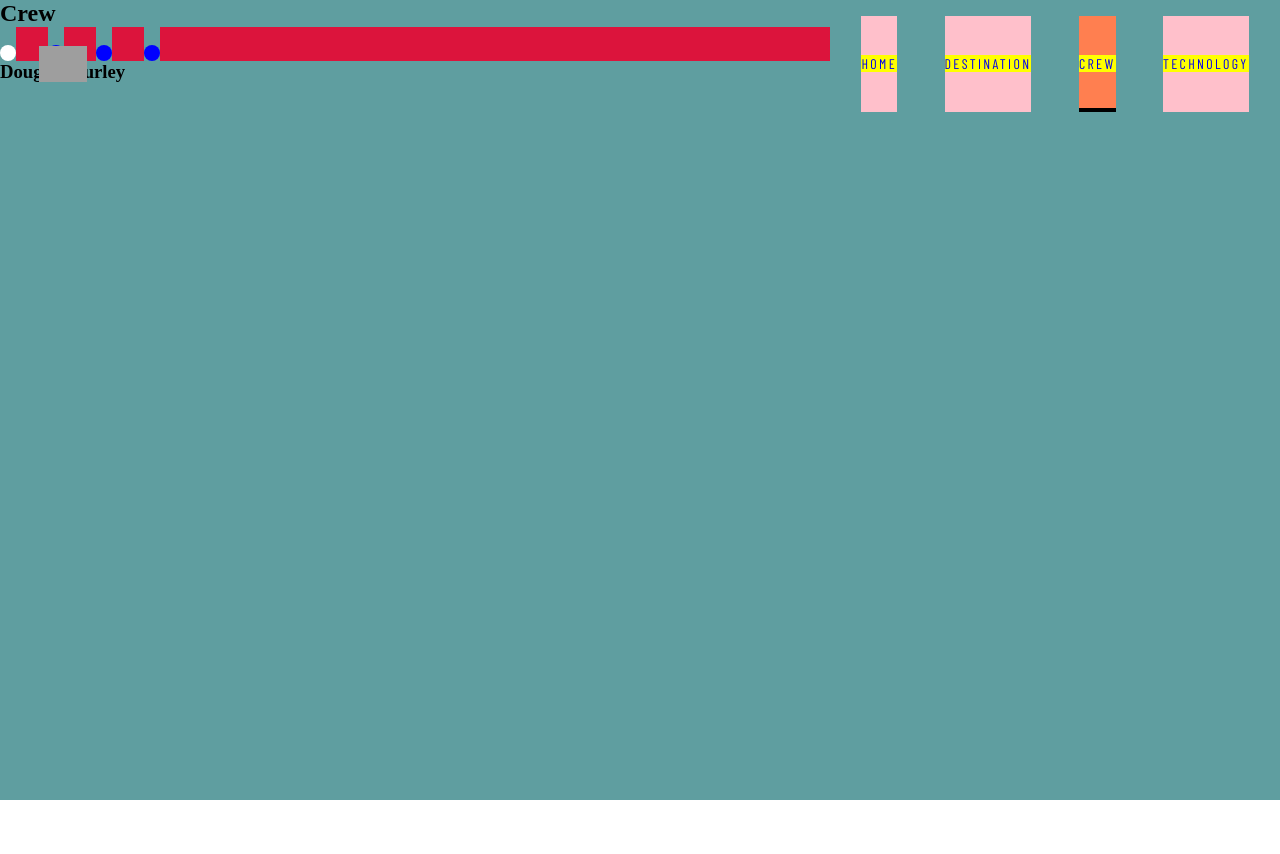
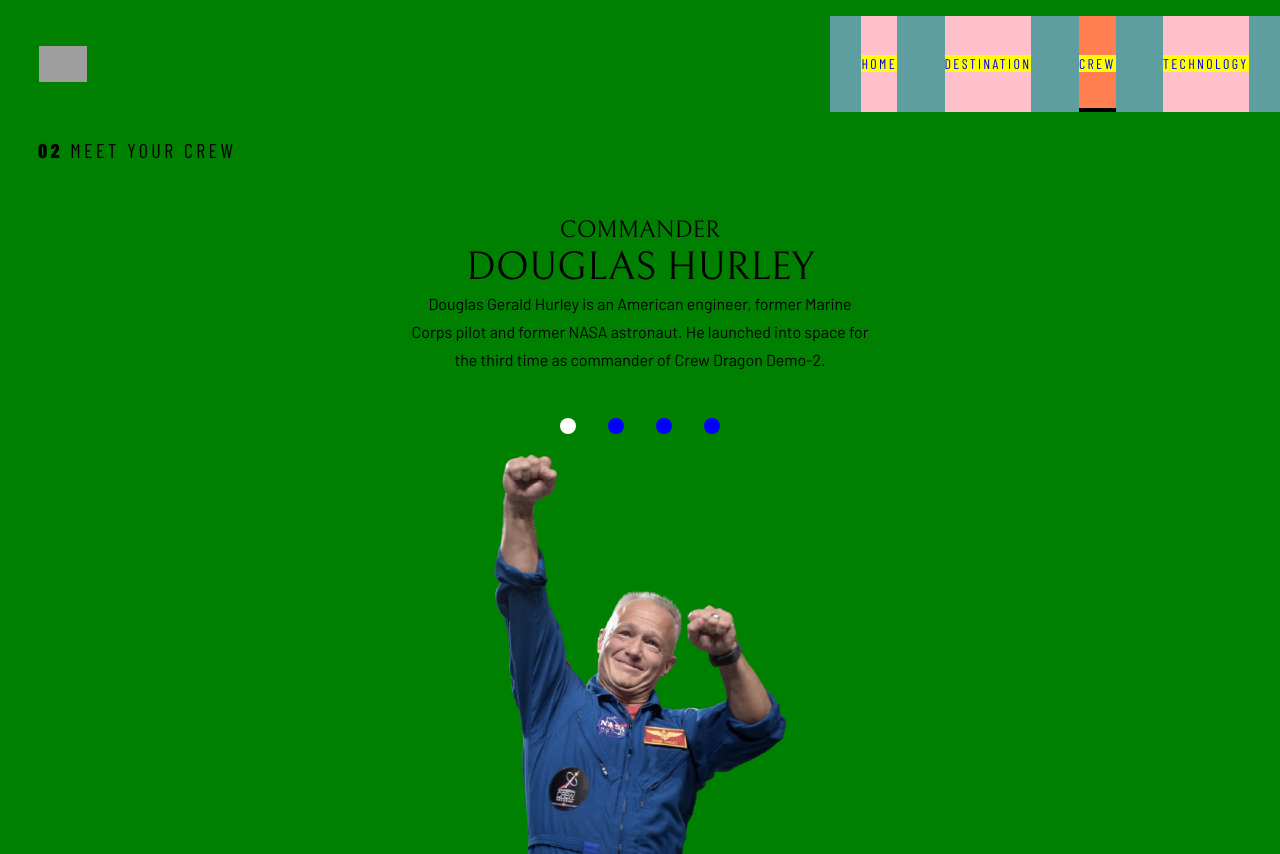
Before and after one commit to KorneyChervonenko/space-tourism, a React (Vite) app: page /crew/douglas-hurley in a window 1280 px wide. Before the commit the page ends 800 px from the top, so only its background shows below. Built offline with nearby package versions, Linux system fonts and the light colour scheme; grey boxes are pictures that could not be loaded.

Commit message:
Crew draft

```diff
--- a/src/App.jsx
+++ b/src/App.jsx
@@ -52,22 +52,13 @@
 			<BrowserRouter>
 				<PageNav />
 				<Routes>
-					<Route index element={<Navigate replace to="destination" />} />
+					<Route index element={<Navigate replace to="crew" />} />
 					<Route path="home" element={<Home />} />
 					<Route path="destination" element={<Destination planets={planets} />}>
-						<Route index element={<Navigate replace to={planets.at(1).url} />} />
+						<Route index element={<Navigate replace to={planets.at(0).url} />} />
 						{planets.map((p) => (
 							<Route key={p.url} path={p.url} element={<Planet planet={p} />} />
 						))}
-
-						{/* {!isLoading && (
-							<>
-								<Route index element={<Navigate replace to={planets.at(0).url} />} />
-								{planets.map((p) => (
-									<Route key={p.url} path={p.url} element={<Planet planet={p} />} />
-								))}
-							</>
-						)} */}
 					</Route>
 					<Route path="crew" element={<Crew members={members} />}>
 						<Route index element={<Navigate replace to={members.at(0).url} />} />
--- a/src/components/Member/Member.jsx
+++ b/src/components/Member/Member.jsx
@@ -1,13 +1,31 @@
+import styles from './Member.module.scss';
+
 import PropTypes from 'prop-types';
-
 Member.propTypes = {
 	member: PropTypes.object,
 };
 
 export default function Member({ member }) {
+	const imagePath = '../src/assets/crew/';
+	const pngFileName = member.images.png.split('/').at(-1);
+	const webpFileName = member.images.webp.split('/').at(-1);
+	const imgPng = imagePath + pngFileName;
+	const imgWebp = imagePath + webpFileName;
+
 	return (
-		<section>
-			<h3>{member.name}</h3>
+		<section className={styles.member}>
+			<picture className={styles.memberImage}>
+				<source srcSet={imgWebp} type="image/webp" />
+				<img src={imgPng} alt={member.name} />
+			</picture>
+			<hr className={styles.horizontalLine} />
+
+			<h3 className={styles.memberHeading}>
+				<div className={styles.memberRole}>{member.role.toUpperCase()}</div>
+				<div className={styles.memberName}>{member.name.toUpperCase()}</div>
+			</h3>
+
+			<div className={styles.memberBio}>{member.bio}</div>
 		</section>
 	);
 }
--- /dev/null
+++ b/src/components/Member/Member.module.scss
@@ -0,0 +1,206 @@
+@use '../../styles/reset';
+@use '../../styles/helpers';
+@use '../../styles/vars' as *;
+
+.member {
+	background-color: green;
+
+	@extend .full-space;
+	// inline-size: 100%;
+	// min-block-size: 90vh;
+	// block-size: 100%;
+
+	// mobile
+	@media screen and (width < $tablet-width) {
+		--img-height: 13.9375rem;
+		--member-role-fs: var(--fs-16);
+		--member-name-fs: var(--fs-24);
+
+		--bio-fs: var(--fs-15);
+		--bio-line-height: 1.5625rem;
+		--bio-width: 20.4375rem;
+
+		display: flex;
+		flex-direction: column;
+		align-items: center;
+		// justify-content: space-evenly;
+	}
+
+	// tablet
+	@media screen and ($tablet-width <= width < $desktop-width) {
+		// --img-height: 33.25rem;
+		--img-height: 50vh;
+		--member-role-fs: var(--fs-24);
+		--member-name-fs: var(--fs-40);
+
+		--bio-fs: var(--fs-16);
+		--bio-line-height: 1.75;
+		--bio-width: 28.625rem;
+
+		display: flex;
+		flex-direction: column;
+		align-items: center;
+		// justify-content: space-evenly;
+		justify-content: flex-start;
+		// padding-block-end: 2rem;
+	}
+
+	// desktop
+	@media screen and (width >= $desktop-width) {
+		// --img-height: 27.8125rem;
+		--img-height: 44.5rem;
+		--member-role-fs: var(--fs-32);
+		--member-name-fs: var(--fs-56);
+
+		--bio-fs: var(--fs-18);
+		--bio-line-height: 2rem;
+		--bio-width: 27.75rem;
+
+		display: grid;
+		grid-template-rows: repeat(2, auto);
+		// grid-template-rows: repeat(3, auto);
+		// grid-template-rows: auto;
+		grid-template-columns: repeat(2, 1fr);
+		// align-items: center;
+		// align-content: center;
+		// justify-content: center;
+		// justify-items: center;
+	}
+
+	.memberImage {
+		// background-color: yellow;
+		block-size: var(--img-height);
+
+		& > img,
+		& > source {
+			block-size: 100%;
+		}
+
+		// mobile
+		@media screen and (width < $tablet-width) {
+			order: 1;
+			margin-block-start: 8.6875rem;
+			// margin-block-start: 50vh;
+		}
+
+		// tablet
+		@media screen and ($tablet-width <= width < $desktop-width) {
+			order: 3;
+			// margin-block-start: 5.4rem;
+
+			// margin-block-start: auto;
+			margin-block-start: 10vh;
+			// margin-block-start: max(5.4rem, auto);
+			// justify-self: flex-end;
+			// align-self: flex-end;
+		}
+
+		// desktop
+		@media screen and (width >= $desktop-width) {
+			grid-column: 2 / 3;
+			grid-row: 1/ -1;
+			// align-self: center;
+			align-self: flex-end;
+		}
+	}
+
+	.horizontalLine {
+		// block-size: 1rem;
+		// border-style: solid;
+		// border-width: 5px;
+		// color: white;
+
+		// mobile
+		@media screen and (width < $tablet-width) {
+			order: 2;
+			inline-size: 90%;
+		}
+
+		// tablet
+		@media screen and ($tablet-width <= width < $desktop-width) {
+			display: none;
+		}
+
+		// desktop
+		@media screen and (width >= $desktop-width) {
+			display: none;
+		}
+	}
+
+	.memberHeading {
+		font-family: 'Bellefair', serif;
+		font-weight: normal;
+		// font-size: var(--heading-fs);
+
+		// mobile
+		@media screen and (width < $tablet-width) {
+			order: 3;
+			text-align: center;
+			margin-block-start: 4.5rem;
+		}
+
+		// tablet
+		@media screen and ($tablet-width <= width < $desktop-width) {
+			order: 1;
+			text-align: center;
+			margin-block-start: 13.5rem;
+		}
+
+		// desktop
+		@media screen and (width >= $desktop-width) {
+			grid-column: 1 / 2;
+			grid-row: 1/ 2;
+			align-self: flex-end;
+			margin-inline-start: 10rem;
+		}
+
+		.memberRole {
+			font-size: var(--member-role-fs);
+		}
+
+		.memberName {
+			font-size: var(--member-name-fs);
+		}
+	}
+
+	.memberBio {
+		inline-size: var(--bio-width);
+		font-family: 'Barlow', serif;
+		font-weight: normal;
+		font-size: var(--bio-fs);
+		line-height: var(--bio-line-height);
+
+		// mobile
+		@media screen and (width < $tablet-width) {
+			order: 4;
+			text-align: center;
+			margin-block-start: 1rem;
+		}
+
+		// tablet
+		@media screen and ($tablet-width <= width < $desktop-width) {
+			order: 2;
+			text-align: center;
+		}
+
+		// desktop
+		@media screen and (width >= $desktop-width) {
+			grid-column: 1 / 2;
+			grid-row: 2/ 3;
+			align-self: flex-start;
+			margin-inline-start: 10rem;
+		}
+	}
+}
+
+// // mobile
+// @media screen and (width < $tablet-width) {
+// }
+
+// // tablet
+// @media screen and ($tablet-width <= width < $desktop-width) {
+// }
+
+// // desktop
+// @media screen and (width >= $desktop-width) {
+// }
--- a/src/components/Member/MemberNav.module.scss
+++ b/src/components/Member/MemberNav.module.scss
@@ -3,7 +3,7 @@
 // @import '../../styles/_vars.scss';
 @use '../../styles/reset';
 @use '../../styles/helpers';
-@use '../../styles/vars';
+@use '../../styles/vars' as *;
 
 .itemMenu {
 	background-color: crimson;
@@ -15,15 +15,17 @@
 	> .item {
 		background-color: cadetblue;
 		// block-size: 1rem;
+		block-size: 0;
 
 		> .pageLink {
 			text-decoration: none;
 
-			color: white;
+			// color: white;
 			font-size: 0;
 
 			&::after {
-				font-size: 1rem;
+				// font-size: 1rem;
+				// font-size: 0;
 				content: '';
 				@include helpers.circle(1rem);
 				background-color: blue;
@@ -32,7 +34,7 @@
 			&:global(.active) {
 				&::after {
 					background-color: white;
-					color: blue;
+					// color: blue;
 				}
 			}
 		}
--- a/src/pages/Crew/Crew.jsx
+++ b/src/pages/Crew/Crew.jsx
@@ -1,15 +1,20 @@
 import { Outlet } from 'react-router-dom';
 // import MemberNav from '../../components/Member/MemberNav';
 import Menu from '../../components/Menu/Menu';
+import styles from './Crew.module.scss';
 import crewMenuStyles from '../../components/Member/MemberNav.module.scss';
 
 // eslint-disable-next-line react/prop-types
 export default function Crew({ members }) {
 	return (
-		<section>
-			<h2>Crew</h2>
+		<section className={styles.crewPage}>
+			<h2 className={styles.heading}>
+				<span className={styles.headingNum}>02</span> MEET YOUR CREW
+			</h2>
 			{/* <MemberNav members={members} /> */}
-			<Menu items={members} title="Member Navigation" styles={crewMenuStyles} />
+			<div className={styles.memberMenu}>
+				<Menu items={members} title="Member Navigation" styles={crewMenuStyles} />
+			</div>
 			<Outlet />
 		</section>
 	);
--- /dev/null
+++ b/src/pages/Crew/Crew.module.scss
@@ -0,0 +1,149 @@
+@use '../../styles/reset';
+@use '../../styles/helpers';
+@use '../../styles/vars' as *;
+
+.crewPage {
+	@extend .full-space;
+	// inline-size: 100%;
+	// block-size: 100vh;
+	// min-block-size: 100vh;
+
+	position: relative;
+
+	background-repeat: no-repeat;
+	background-position: center;
+	background-size: cover;
+
+	// // mobile
+	@media screen and (width < $tablet-width) {
+		background-color: blueviolet;
+		// background-image: url(../../assets/home/background-home-mobile.jpg);
+		--heading-fs: var(--fs-16);
+		// --heading-bigword-fs: var(--fs-80);
+		--heading-letter-spacing: 0.16875rem;
+		// --promo-fs: var(--fs-15);
+		// --promo-lineheight: 1.5625rem;
+		// --promo-width: 20.4375rem;
+		// --explore-btn-dia: 9.375rem;
+		// --explore-btn-fs: var(--fs-20);
+
+		// min-block-size: var(--min-mobile-height);
+
+		// display: flex;
+		// flex-direction: column;
+		// align-items: center;
+		// justify-content: space-evenly;
+	}
+
+	// tablet
+	@media screen and ($tablet-width <= width < $desktop-width) {
+		background-color: coral;
+		// background-image: url(../../assets/home/background-home-tablet.jpg);
+		--heading-fs: var(--fs-20);
+		// --heading-bigword-fs: var(--fs-150);
+		--heading-letter-spacing: 0.21125rem;
+		// --promo-fs: var(--fs-16);
+		// --promo-lineheight: 1.75rem;
+		// --promo-width: 27.75rem;
+		// --explore-btn-dia: 15.125rem;
+		// --explore-btn-fs: var(--fs-32);
+
+		// min-block-size: var(--min-tablet-height);
+		// padding-block-end: 5rem;
+
+		// display: flex;
+		// flex-direction: column;
+		// align-items: center;
+		// justify-content: space-evenly;
+	}
+
+	// desktop
+	@media screen and (width >= $desktop-width) {
+		background-color: yellow;
+		// background-image: url(../../assets/home/background-home-desktop.jpg);
+
+		--heading-fs: var(--fs-28);
+		// --heading-bigword-fs: var(--fs-150);
+		--heading-letter-spacing: 0.295rem;
+		// --promo-fs: var(--fs-18);
+		// --promo-lineheight: 2rem;
+		// --promo-width: 27.75rem;
+		// --explore-btn-dia: 17.125rem;
+		// --explore-btn-fs: var(--fs-32);
+
+		// min-block-size: var(--min-desktop-height);
+
+		// display: grid;
+		// grid-template-rows: repeat(2, auto);
+		// grid-template-columns: repeat(2, 1fr);
+		// // align-items: center;
+		// justify-items: center;
+		// // align-items: flex-end;
+	}
+
+	& > .memberMenu {
+		position: absolute;
+
+		// mobile
+		@media screen and (width < $tablet-width) {
+			// top: 50%;
+			top: 23.5rem;
+			left: 50%;
+			transform: translateX(-50%);
+		}
+
+		// tablet
+		@media screen and ($tablet-width <= width < $desktop-width) {
+			top: 25rem;
+			// top: max(22%, 35rem);
+			// top: max(55%, 30rem);
+			left: 50%;
+			transform: translateX(-50%);
+		}
+
+		// desktop
+		@media screen and (width >= $desktop-width) {
+			// left: 50%;
+			// top: 20%;
+			// top: max(22%, 8rem);
+			left: 10rem;
+			// top: 19rem;
+			bottom: 15rem;
+		}
+	}
+
+	& > .heading {
+		font-family: 'Barlow Condensed', serif;
+		font-size: var(--heading-fs);
+		letter-spacing: var(--heading-letter-spacing);
+		font-weight: normal;
+
+		> .headingNum {
+			font-weight: bold;
+		}
+
+		position: absolute;
+
+		// mobile
+		@media screen and (width < $tablet-width) {
+			// left: 4.8125rem;
+			top: 5.5rem;
+			// left: 50%;
+			left: 50%;
+			transform: translateX(-50%);
+		}
+
+		// tablet
+		@media screen and ($tablet-width <= width < $desktop-width) {
+			left: 2.375rem;
+			top: 8.625rem;
+			// left: 50%;
+		}
+
+		// desktop
+		@media screen and (width >= $desktop-width) {
+			left: 10rem;
+			top: 13.375rem;
+		}
+	}
+}
```
Also changed, not shown: src/components/Menu/Menu.jsx (+0 -10 lines).
